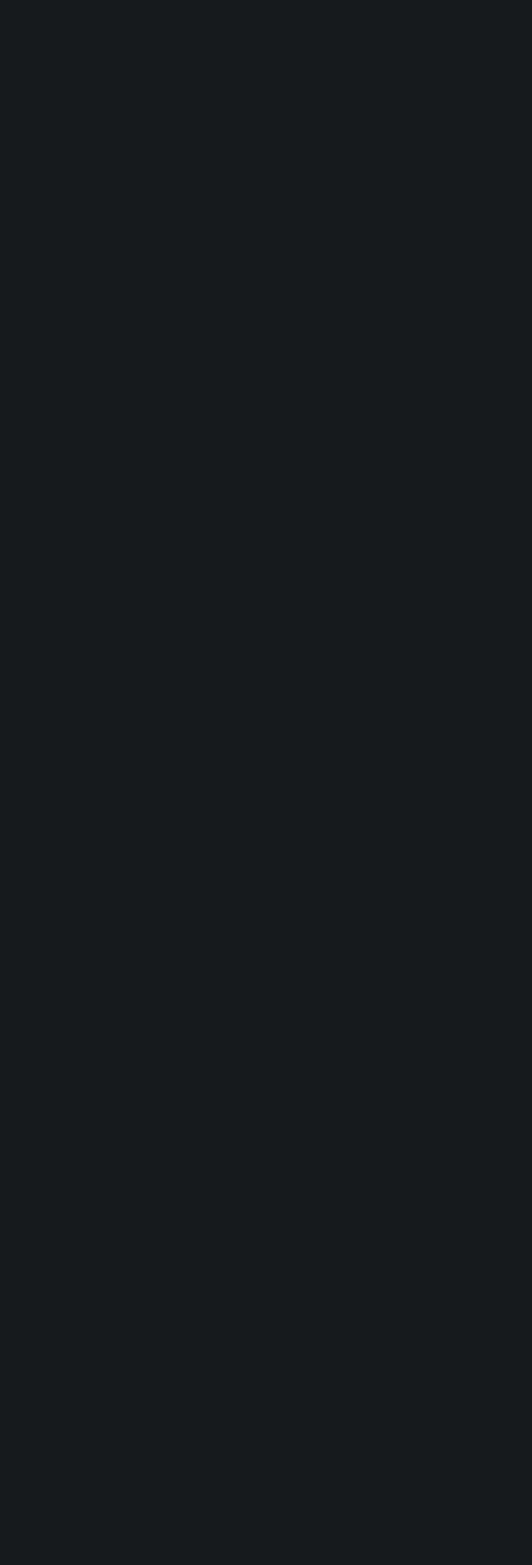
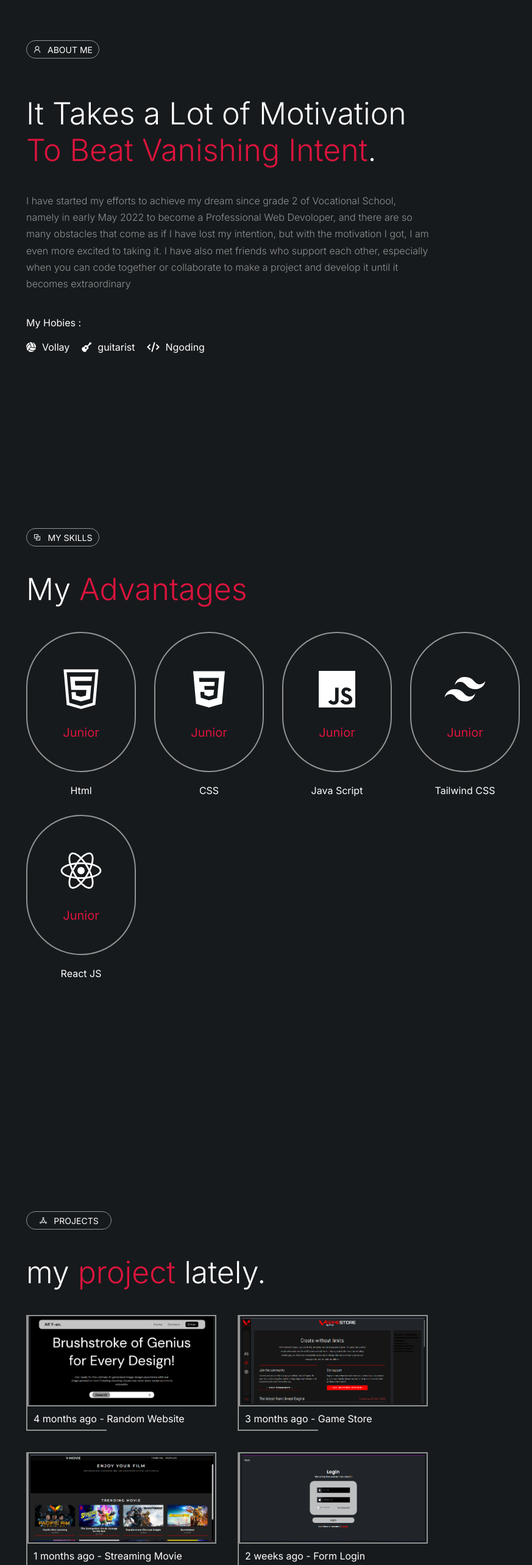
Before and after one commit to FikarNugrah/portfolio-v2, a React (Vite) app: page / in a window 1280 px wide. Shown: the part 1154-3720 px from the top of the page at 61% size, without its empty margins (407-1280 px from the left). Built offline with nearby package versions, Linux system fonts and the light colour scheme; a web font is replaced by a local one.

Commit message:
delate: all animation

```diff
--- a/src/App.jsx
+++ b/src/App.jsx
@@ -2,12 +2,6 @@ import SideHero from "./components/SideHero";
 import MainHero from "./components/MainHero";
 import Social from "./components/Social";
 import Navigation from "./components/Navigation";
-import AOS from "aos";
-import "aos/dist/aos.css";
-
-AOS.init({
-  duration: 1000,
-});
 
 function App() {
   return (
--- a/src/components/Navigation.jsx
+++ b/src/components/Navigation.jsx
@@ -43,7 +43,7 @@ export default function Navigation() {
   return (
     <>
       <section className="navigation-section">
-        <div className="navigation-area" data-aos="fade-down">
+        <div className="navigation-area">
           <div className="navigation">
             <a
               href="#home"
--- a/src/components/Social.jsx
+++ b/src/components/Social.jsx
@@ -4,7 +4,7 @@ export default function Social() {
   return (
     <>
       <section className="media-soc">
-        <div className="media-area" data-aos="fade-up">
+        <div className="media-area">
           <div className="media-outline">
             <a href="https://www.instagram.com/sanc_fikar/?hl=id">
               <i className="fa-brands fa-instagram"></i>
--- a/src/content/aboutContent.jsx
+++ b/src/content/aboutContent.jsx
@@ -1,32 +1,18 @@
 import { AiOutlineUser } from "react-icons/ai";
-import AOS from "aos";
-import "aos/dist/aos.css";
-
-AOS.init({
-  duration: 1000,
-});
 
 export default function AboutContent() {
   return (
     <>
       <section className="about-content" id="about">
-        <p className="about" data-aos="fade-up" data-aos-duration="1000">
+        <p className="about">
           <AiOutlineUser />
           ABOUT ME
         </p>
         <div className="content-of-about">
-          <h1
-            className="motivation-about"
-            data-aos="fade-up"
-            data-aos-duration="1100"
-          >
+          <h1 className="motivation-about">
             It Takes a Lot of Motivation <span>To Beat Vanishing Intent</span>.
           </h1>
-          <p
-            className="description-about"
-            data-aos="fade-up"
-            data-aos-duration="1200"
-          >
+          <p className="description-about">
             I have started my efforts to achieve my dream since grade 2 of
             Vocational School, namely in early May 2022 to become a Professional
             Web Devoloper, and there are so many obstacles that come as if I
@@ -35,7 +21,7 @@ export default function AboutContent() {
             other, especially when you can code together or collaborate to make
             a project and develop it until it becomes extraordinary
           </p>
-          <div className="my-hobby" data-aos="fade-up" data-aos-duration="1200">
+          <div className="my-hobby">
             <p className="end-topic-about">My Hobies :</p>
             <br />
             <div className="hobies-area">
--- a/src/content/contact.jsx
+++ b/src/content/contact.jsx
@@ -4,26 +4,14 @@ export default function Contact() {
   return (
     <>
       <section className="contact-content" id="contact">
-        <p
-          className="header-contact-content"
-          data-aos="fade-up"
-          data-aos-duration="1200"
-        >
+        <p className="header-contact-content">
           <AiOutlineComment />
           CONTACT ME
         </p>
-        <p
-          className="hero-text-contact"
-          data-aos="fade-up"
-          data-aos-duration="1300"
-        >
+        <p className="hero-text-contact">
           Let's Talk <span>Together!</span>
         </p>
-        <div
-          className="contact-area"
-          data-aos="fade-up"
-          data-aos-duration="1400"
-        >
+        <div className="contact-area">
           <form action="">
             <div className="general">
               <label htmlFor="name">
--- a/src/content/mainContent.jsx
+++ b/src/content/mainContent.jsx
@@ -1,36 +1,27 @@
 import { AiOutlineHome } from "react-icons/ai";
-import AOS from "aos";
-import "aos/dist/aos.css";
-AOS.init({
-  duration: 1000,
-});
 
 export default function MainContent() {
   return (
     <>
       <div className="main-content" id="home">
-        <p className="introduce" data-aos="fade-right" data-aos-duration="1000">
+        <p className="introduce">
           <AiOutlineHome />
           INTRODUCE
         </p>
-        <p className="intro" data-aos="fade-right" data-aos-duration="1400">
+        <p className="intro">
           Say Hallo! From <span>Fikar</span>, a student and junior developer
           <span>.</span>
         </p>
-        <p
-          className="support-intro"
-          data-aos="fade-right"
-          data-aos-duration="1700"
-        >
+        <p className="support-intro">
           I will develop my skills in the field of web developer, and help
           support me
         </p>
         <div className="status">
-          <div className="started" data-aos="fade-right">
+          <div className="started">
             <h1>4+</h1>
             <p>been studying for 4 months</p>
           </div>
-          <div className="complated" data-aos="fade-left">
+          <div className="complated">
             <h1>30+</h1>
             <p>Has worked on more than 30 projects</p>
           </div>
--- a/src/content/projectContent.jsx
+++ b/src/content/projectContent.jsx
@@ -8,19 +8,11 @@ export default function ProjectContent() {
   return (
     <>
       <section className="project-content" id="project">
-        <p
-          className="header-project-content"
-          data-aos="fade-up"
-          data-aos-duration="1200"
-        >
+        <p className="header-project-content">
           <AiOutlineDeploymentUnit />
           PROJECTS
         </p>
-        <p
-          className="top-text-projects"
-          data-aos="fade-up"
-          data-aos-duration="1200"
-        >
+        <p className="top-text-projects">
           my <span>project</span> lately.
         </p>
         <div className="project-areas">
@@ -34,31 +26,19 @@ export default function ProjectContent() {
             </div>
             <p className="time">4 months ago - Random Website</p>
           </div>
-          <div
-            className="prjct-area"
-            data-aos="fade-down-left"
-            data-aos-duration="1400"
-          >
+          <div className="prjct-area">
             <div className="project">
               <img width={300} src={projct2} alt="" />
             </div>
             <p className="time">3 months ago - Game Store</p>
           </div>
-          <div
-            className="prjct-area"
-            data-aos="fade-up-right"
-            data-aos-duration="1600"
-          >
+          <div className="prjct-area">
             <div className="project">
               <img width={300} src={projct3} alt="" />
             </div>
             <p className="time">1 months ago - Streaming Movie</p>
           </div>
-          <div
-            className="prjct-area"
-            data-aos="fade-up-left"
-            data-aos-duration="1800"
-          >
+          <div className="prjct-area">
             <div className="project">
               <img width={300} src={projct4} alt="" />
             </div>
--- a/src/content/skillsContent.jsx
+++ b/src/content/skillsContent.jsx
@@ -11,19 +11,15 @@ export default function SkillsContent() {
   return (
     <>
       <section className="skills-content" id="skills">
-        <p
-          className="header-skills-content"
-          data-aos="fade-up"
-          data-aos-duration="1200"
-        >
+        <p className="header-skills-content">
           <AiOutlineBlock />
           MY SKILLS
         </p>
-        <p className="Advantages" data-aos="fade-up" data-aos-duration="2000">
+        <p className="Advantages">
           My <span>Advantages</span>
         </p>
         <div className="list-skills">
-          <div className="skills" data-aos="fade-up" data-aos-duration="1200">
+          <div className="skills">
             <div className="skills-area">
               <i>
                 <AiOutlineHtml5 />
@@ -32,7 +28,7 @@ export default function SkillsContent() {
             </div>
             <p className="spek-skills">Html</p>
           </div>
-          <div className="skills" data-aos="fade-up" data-aos-duration="1400">
+          <div className="skills">
             <div className="skills-area">
               <i>
                 <BiLogoCss3 />
@@ -41,7 +37,7 @@ export default function SkillsContent() {
             </div>
             <p className="spek-skills">CSS</p>
           </div>
-          <div className="skills" data-aos="fade-up" data-aos-duration="1600">
+          <div className="skills">
             <div className="skills-area">
               <i>
                 <BiLogoJavascript />
@@ -50,7 +46,7 @@ export default function SkillsContent() {
             </div>
             <p className="spek-skills">Java Script</p>
           </div>
-          <div className="skills" data-aos="fade-up" data-aos-duration="1800">
+          <div className="skills">
             <div className="skills-area">
               <i>
                 <BiLogoTailwindCss />
@@ -59,7 +55,7 @@ export default function SkillsContent() {
             </div>
             <p className="spek-skills">Tailwind CSS</p>
           </div>
-          <div className="skills" data-aos="fade-up" data-aos-duration="2000">
+          <div className="skills">
             <div className="skills-area">
               <i>
                 <BiLogoReact />
```
